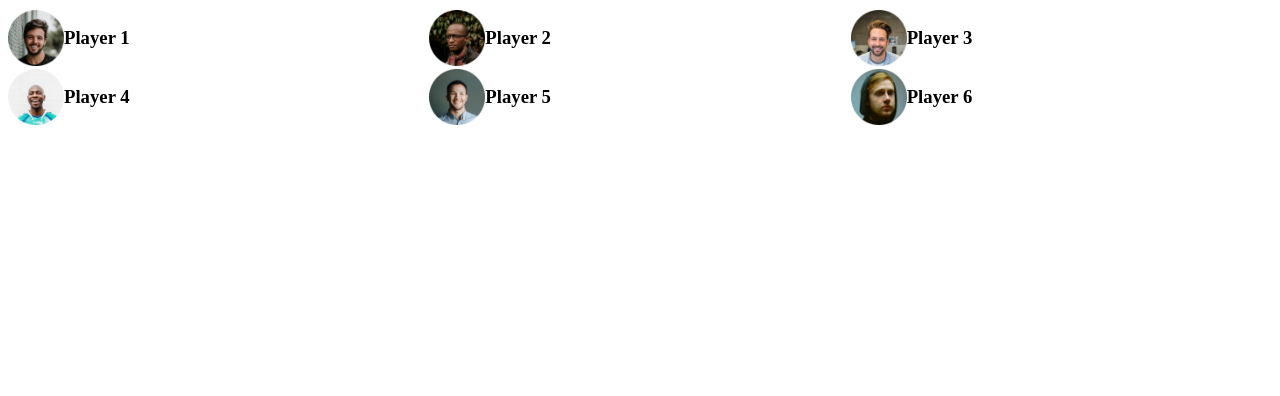
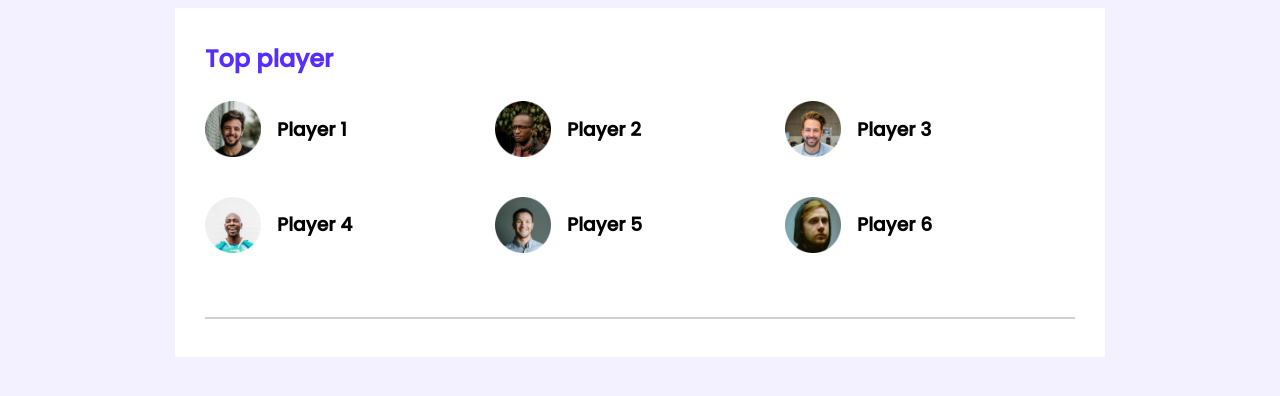
Before and after one commit to amJayem/leader-board, a plain HTML site: page index.html in a window 1280 px wide. Drawn offline with Linux system fonts and the light colour scheme.

Commit message:
top player updated and hr added

```diff
--- a/index.html
+++ b/index.html
@@ -16,35 +16,37 @@
 
 	<main>
 		<!-- top players and top blogs -->
-		<section>
+		<section class="container">
 			<div class="top-players">
+				<h2 class="section-title">Top player</h2>
 				<div class="players">
 					<div class="player">
 						<img src="./images/players/player-1.png">
-					<h3>Player 1</h3>
+						<h3 class="player-name">Player 1</h3>
 					</div>
 					<div class="player">
 						<img src="./images/players/player-2.png">
-					<h3>Player 2</h3>
+						<h3 class="player-name">Player 2</h3>
 					</div>
 					<div class="player">
 						<img src="./images/players/player-3.png">
-					<h3>Player 3</h3>
+						<h3 class="player-name">Player 3</h3>
 					</div>
 					<div class="player">
 						<img src="./images/players/player-4.png">
-					<h3>Player 4</h3>
+						<h3 class="player-name">Player 4</h3>
 					</div>
 					<div class="player">
 						<img src="./images/players/player-5.png">
-					<h3>Player 5</h3>
+						<h3 class="player-name">Player 5</h3>
 					</div>
 					<div class="player">
 						<img src="./images/players/player-6.png">
-					<h3>Player 6</h3>
+						<h3 class="player-name">Player 6</h3>
 					</div>
 				</div>
 			</div>
+			<hr>
 		</section>
 	</main>
 
--- a/styles/style.css
+++ b/styles/style.css
@@ -1,4 +1,29 @@
+/*google font - poppins*/
+@import url('https://fonts.googleapis.com/css2?family=Poppins:wght@500&display=swap');
+/*common styles or utilities*/
+body{
+	font-family: 'Poppins', sans-serif;
+	background-color: #F3F1FF;
+}
+main{
+	display: flex;
+	justify-content: center;
+}
+.container{
+	width: 870px;
+	background-color: #fff;
+	padding: 30px;
+
+}
 /*top player style*/
+.top-players{
+	margin-bottom: 30px;
+}
+.section-title{
+	font-size: 24px;
+	margin-top: 3px;
+	color: #562EFF;
+}
 .players{
 	display: grid;
 	grid-template-columns: repeat(3, 1fr);
@@ -6,8 +31,15 @@
 .player{
 	display: flex;
 	align-items: center;
+	margin-bottom: 29px;
 }
 .player img{
 	width: 56px;
 	height: 56px;
 }
+.player-name{
+	margin-left: 16px;
+}
+hr{
+	border: 1px solid #D1D1D1;
+}
```
Lines whose indentation alone changed are shown as unchanged.
